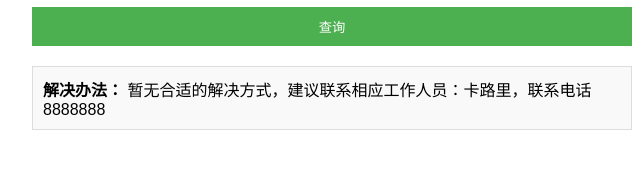
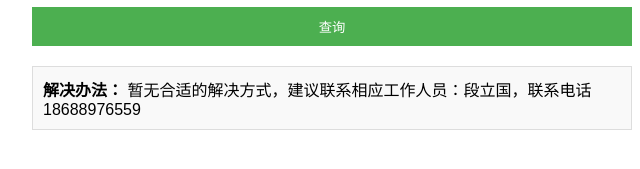
Before and after one commit to refreshmushroom/JYXF, a plain HTML site: page index.html in a window 1280 px wide. Both pictures are taken after a click on the button "查询". Shown: the part 141-310 px from the top of the page, 308-948 px from the left. Drawn offline with Linux system fonts and the light colour scheme.

Commit message:
Update index.html

```diff
--- a/index.html
+++ b/index.html
@@ -96,28 +96,28 @@
 { code: "58", cnName: "驱动口输入短路过流警告", enName: "Drive input shorted & overcurrent ,warning", solution: "1、检查主驱动输入口线束有无短路" },
 { code: "59", cnName: "驱动口输出异常掉电", enName: "Drive input/output overcurrent ,warning", solution: "1、检查主驱动输入口线束有无短路 2、锂电池车型连接充电机开钥匙操作车辆" },
 { code: "60", cnName: "CAN通信故障", enName: "CAN communication fault", solution: "1、请检查CAN线是否开路、断路、短路（控制器、仪表） 2、检查CAN上的电阻是否为60欧姆" },
-{ code: "61", cnName: "", enName: "", solution: "暂无合适的解决方式，建议联系相应工作人员：卡路里，联系电话8888888" },
-{ code: "62", cnName: "", enName: "", solution: "暂无合适的解决方式，建议联系相应工作人员：卡路里，联系电话8888888" },
-{ code: "63", cnName: "", enName: "", solution: "暂无合适的解决方式，建议联系相应工作人员：卡路里，联系电话8888888" },
-{ code: "64", cnName: "", enName: "", solution: "暂无合适的解决方式，建议联系相应工作人员：卡路里，联系电话8888888" },
-{ code: "65", cnName: "", enName: "", solution: "暂无合适的解决方式，建议联系相应工作人员：卡路里，联系电话8888888" },
-{ code: "66", cnName: "", enName: "", solution: "暂无合适的解决方式，建议联系相应工作人员：卡路里，联系电话8888888" },
-{ code: "67", cnName: "", enName: "", solution: "暂无合适的解决方式，建议联系相应工作人员：卡路里，联系电话8888888" },
-{ code: "68", cnName: "", enName: "", solution: "暂无合适的解决方式，建议联系相应工作人员：卡路里，联系电话8888888" },
-{ code: "69", cnName: "", enName: "", solution: "暂无合适的解决方式，建议联系相应工作人员：卡路里，联系电话8888888" },
-{ code: "74", cnName: "", enName: "", solution: "暂无合适的解决方式，建议联系相应工作人员：卡路里，联系电话8888888" },
+{ code: "61", cnName: "", enName: "", solution: "暂无合适的解决方式，建议联系相应工作人员：段立国，联系电话18688976559" },
+{ code: "62", cnName: "", enName: "", solution: "暂无合适的解决方式，建议联系相应工作人员：段立国，联系电话18688976559" },
+{ code: "63", cnName: "", enName: "", solution: "暂无合适的解决方式，建议联系相应工作人员：段立国，联系电话18688976559" },
+{ code: "64", cnName: "", enName: "", solution: "暂无合适的解决方式，建议联系相应工作人员：段立国，联系电话18688976559" },
+{ code: "65", cnName: "", enName: "", solution: "暂无合适的解决方式，建议联系相应工作人员：段立国，联系电话18688976559" },
+{ code: "66", cnName: "", enName: "", solution: "暂无合适的解决方式，建议联系相应工作人员：段立国，联系电话18688976559" },
+{ code: "67", cnName: "", enName: "", solution: "暂无合适的解决方式，建议联系相应工作人员：段立国，联系电话18688976559" },
+{ code: "68", cnName: "", enName: "", solution: "暂无合适的解决方式，建议联系相应工作人员：段立国，联系电话18688976559" },
+{ code: "69", cnName: "", enName: "", solution: "暂无合适的解决方式，建议联系相应工作人员：段立国，联系电话18688976559" },
+{ code: "74", cnName: "", enName: "", solution: "暂无合适的解决方式，建议联系相应工作人员：段立国，联系电话18688976559" },
 { code: "75", cnName: "EEPREOM恢复故障", enName: "Eeprom recovery failure", solution: "1、重启钥匙开关" },
-{ code: "76", cnName: "", enName: "", solution: "暂无合适的解决方式，建议联系相应工作人员：卡路里，联系电话8888888" },
+{ code: "76", cnName: "", enName: "", solution: "暂无合适的解决方式，建议联系相应工作人员：段立国，联系电话18688976559" },
 { code: "77", cnName: "控制器看门狗故障", enName: "Watchdog failure", solution: "1、重启钥匙开关" },
 { code: "78", cnName: "控制器逻辑卡故障", enName: "Logic failure", solution: "1、重启钥匙开关" },
-{ code: "79", cnName: "", enName: "", solution: "暂无合适的解决方式，建议联系相应工作人员：卡路里，联系电话8888888" },
-{ code: "80", cnName: "", enName: "", solution: "暂无合适的解决方式，建议联系相应工作人员：卡路里，联系电话8888888" },
+{ code: "79", cnName: "", enName: "", solution: "暂无合适的解决方式，建议联系相应工作人员：段立国，联系电话18688976559" },
+{ code: "80", cnName: "", enName: "", solution: "暂无合适的解决方式，建议联系相应工作人员：段立国，联系电话18688976559" },
 { code: "81", cnName: "控制器内部电源故障", enName: "Internal power failure", solution: "1、重启钥匙开关" },
-{ code: "82", cnName: "", enName: "", solution: "暂无合适的解决方式，建议联系相应工作人员：卡路里，联系电话8888888" },
-{ code: "83", cnName: "", enName: "", solution: "暂无合适的解决方式，建议联系相应工作人员：卡路里，联系电话8888888" },
-{ code: "84", cnName: "", enName: "", solution: "暂无合适的解决方式，建议联系相应工作人员：卡路里，联系电话8888888" },
-{ code: "86", cnName: "", enName: "", solution: "暂无合适的解决方式，建议联系相应工作人员：卡路里，联系电话8888888" },
-{ code: "87", cnName: "", enName: "", solution: "暂无合适的解决方式，建议联系相应工作人员：卡路里，联系电话8888888" },
+{ code: "82", cnName: "", enName: "", solution: "暂无合适的解决方式，建议联系相应工作人员：段立国，联系电话18688976559" },
+{ code: "83", cnName: "", enName: "", solution: "暂无合适的解决方式，建议联系相应工作人员：段立国，联系电话18688976559" },
+{ code: "84", cnName: "", enName: "", solution: "暂无合适的解决方式，建议联系相应工作人员：段立国，联系电话18688976559" },
+{ code: "86", cnName: "", enName: "", solution: "暂无合适的解决方式，建议联系相应工作人员：段立国，联系电话18688976559" },
+{ code: "87", cnName: "", enName: "", solution: "暂无合适的解决方式，建议联系相应工作人员：段立国，联系电话18688976559" },
 { code: "88", cnName: "电机编码器开路", enName: "Motor encoder open", solution: "1、检查电机编码器线束是否开路 2、电机编码器故障" },
 { code: "89", cnName: "电机编码器短路", enName: "Motor encoder short", solution: "1、检查电机编码器线束是否短路 2、电机编码器故障" },
 { code: "90", cnName: "控制器12V电压过高", enName: "12V voltage higher", solution: "1、检查电机编码器和温度传感器线束 2、电机编码器故障 3、电机温度传感器故障" },
@@ -140,37 +140,37 @@
 { code: "108", cnName: "牵引限能", enName: "Traction drive limit", solution: "1、电池电量低，车辆限速" },
 { code: "109", cnName: "油泵限能", enName: "Pump drive limit", solution: "1、电池电量低，油泵限速" },
 { code: "110", cnName: "电池电量过低", enName: "Battery SOC Low", solution: "1、电池电量低，切断起升" },
-{ code: "111", cnName: "BMS电池电压过高", enName: "BMS high voltage failure", solution: "暂无合适的解决方式，建议联系相应工作人员：卡路里，联系电话8888888" },
-{ code: "112", cnName: "BMS电池充电过流", enName: "BMS high charge current failure", solution: "暂无合适的解决方式，建议联系相应工作人员：卡路里，联系电话8888888" },
-{ code: "113", cnName: "BMS电池充电保护中", enName: "BMS in charge current mode", solution: "暂无合适的解决方式，建议联系相应工作人员：卡路里，联系电话8888888" },
-{ code: "114", cnName: "BMS温度过低", enName: "BMS low temperature failure", solution: "暂无合适的解决方式，建议联系相应工作人员：卡路里，联系电话8888888" },
-{ code: "115", cnName: "BMS电池温度高", enName: "BMS high temperature failure", solution: "暂无合适的解决方式，建议联系相应工作人员：卡路里，联系电话8888888" },
-{ code: "116", cnName: "BMS通信中断", enName: "BMS CAN failure", solution: "暂无合适的解决方式，建议联系相应工作人员：卡路里，联系电话8888888" },
-{ code: "117", cnName: "BMS绝缘低", enName: "BMS ISO failure", solution: "暂无合适的解决方式，建议联系相应工作人员：卡路里，联系电话8888888" },
-{ code: "118", cnName: "从MCU看门狗故障", enName: "Slave watchdog failure", solution: "暂无合适的解决方式，建议联系相应工作人员：卡路里，联系电话8888888" },
-{ code: "119", cnName: "CAN过压", enName: "CAN line voltage high", solution: "暂无合适的解决方式，建议联系相应工作人员：卡路里，联系电话8888888" },
-{ code: "120", cnName: "BMS单体过压", enName: "BMS cell high voltage failure", solution: "暂无合适的解决方式，建议联系相应工作人员：卡路里，联系电话8888888" },
-{ code: "121", cnName: "BMS单体欠压", enName: "BMS cell low voltage failure", solution: "暂无合适的解决方式，建议联系相应工作人员：卡路里，联系电话8888888" },
-{ code: "122", cnName: "BMS单体压差过大", enName: "BMS cell delta high voltage failure", solution: "暂无合适的解决方式，建议联系相应工作人员：卡路里，联系电话8888888" },
-{ code: "123", cnName: "BMS单体温差过大", enName: "BMS cell delta high temperature failure", solution: "暂无合适的解决方式，建议联系相应工作人员：卡路里，联系电话8888888" },
-{ code: "124", cnName: "BMS电池电压过低", enName: "BMS low voltage failure", solution: "暂无合适的解决方式，建议联系相应工作人员：卡路里，联系电话8888888" },
-{ code: "125", cnName: "BMS高压互锁故障", enName: "BMS high Logic failure", solution: "暂无合适的解决方式，建议联系相应工作人员：卡路里，联系电话8888888" },
-{ code: "126", cnName: "BMS内部通信故障", enName: "BMS internal CAN failure", solution: "暂无合适的解决方式，建议联系相应工作人员：卡路里，联系电话8888888" },
-{ code: "127", cnName: "BMS放电电流过大", enName: "BMS high discharge current failure", solution: "暂无合适的解决方式，建议联系相应工作人员：卡路里，联系电话8888888" },
-{ code: "128", cnName: "BMS一级故障", enName: "BMS level 1 failure", solution: "暂无合适的解决方式，建议联系相应工作人员：卡路里，联系电话8888888" },
-{ code: "129", cnName: "BMS二级故障", enName: "BMS level 2 failure", solution: "暂无合适的解决方式，建议联系相应工作人员：卡路里，联系电话8888888" },
-{ code: "130", cnName: "BMS温度保护", enName: "BMS temperature failure", solution: "暂无合适的解决方式，建议联系相应工作人员：卡路里，联系电话8888888" },
-{ code: "131", cnName: "BMS限流保护", enName: "BMS indicates Limit Current alarm warning", solution: "暂无合适的解决方式，建议联系相应工作人员：卡路里，联系电话8888888" },
-{ code: "132", cnName: "BMS断流保护", enName: "BMS indicates cutoff Current warning", solution: "暂无合适的解决方式，建议联系相应工作人员：卡路里，联系电话8888888" },
-{ code: "133", cnName: "BMS电流告警", enName: "BMS Current Warning", solution: "暂无合适的解决方式，建议联系相应工作人员：卡路里，联系电话8888888" },
-{ code: "134", cnName: "BMS故障", enName: "BMS failure", solution: "暂无合适的解决方式，建议联系相应工作人员：卡路里，联系电话8888888" },
-{ code: "135", cnName: "BMS电压告警", enName: "BMS voltage protection", solution: "暂无合适的解决方式，建议联系相应工作人员：卡路里，联系电话8888888" },
-{ code: "136", cnName: "BMS低压电源故障", enName: "BMS power supply failure", solution: "暂无合适的解决方式，建议联系相应工作人员：卡路里，联系电话8888888" },
-{ code: "137", cnName: "BMS电流采集排线脱落", enName: "BMS current sampled opened", solution: "暂无合适的解决方式，建议联系相应工作人员：卡路里，联系电话8888888" },
-{ code: "138", cnName: "BMS温度排线脱落", enName: "BMS temperature sampled opened", solution: "暂无合适的解决方式，建议联系相应工作人员：卡路里，联系电话8888888" },
-{ code: "139", cnName: "BMS电压排线脱落", enName: "BMS voltage sampled opened", solution: "暂无合适的解决方式，建议联系相应工作人员：卡路里，联系电话8888888" },
-{ code: "140", cnName: "BMS火警故障", enName: "BMS Fire failure", solution: "暂无合适的解决方式，建议联系相应工作人员：卡路里，联系电话8888888" },
-{ code: "141", cnName: "BMS放电温差", enName: "BMS discharge temperature failure", solution: "暂无合适的解决方式，建议联系相应工作人员：卡路里，联系电话8888888" },
+{ code: "111", cnName: "BMS电池电压过高", enName: "BMS high voltage failure", solution: "暂无合适的解决方式，建议联系相应工作人员：段立国，联系电话18688976559" },
+{ code: "112", cnName: "BMS电池充电过流", enName: "BMS high charge current failure", solution: "暂无合适的解决方式，建议联系相应工作人员：段立国，联系电话18688976559" },
+{ code: "113", cnName: "BMS电池充电保护中", enName: "BMS in charge current mode", solution: "暂无合适的解决方式，建议联系相应工作人员：段立国，联系电话18688976559" },
+{ code: "114", cnName: "BMS温度过低", enName: "BMS low temperature failure", solution: "暂无合适的解决方式，建议联系相应工作人员：段立国，联系电话18688976559" },
+{ code: "115", cnName: "BMS电池温度高", enName: "BMS high temperature failure", solution: "暂无合适的解决方式，建议联系相应工作人员：段立国，联系电话18688976559" },
+{ code: "116", cnName: "BMS通信中断", enName: "BMS CAN failure", solution: "暂无合适的解决方式，建议联系相应工作人员：段立国，联系电话18688976559" },
+{ code: "117", cnName: "BMS绝缘低", enName: "BMS ISO failure", solution: "暂无合适的解决方式，建议联系相应工作人员：段立国，联系电话18688976559" },
+{ code: "118", cnName: "从MCU看门狗故障", enName: "Slave watchdog failure", solution: "暂无合适的解决方式，建议联系相应工作人员：段立国，联系电话18688976559" },
+{ code: "119", cnName: "CAN过压", enName: "CAN line voltage high", solution: "暂无合适的解决方式，建议联系相应工作人员：段立国，联系电话18688976559" },
+{ code: "120", cnName: "BMS单体过压", enName: "BMS cell high voltage failure", solution: "暂无合适的解决方式，建议联系相应工作人员：段立国，联系电话18688976559" },
+{ code: "121", cnName: "BMS单体欠压", enName: "BMS cell low voltage failure", solution: "暂无合适的解决方式，建议联系相应工作人员：段立国，联系电话18688976559" },
+{ code: "122", cnName: "BMS单体压差过大", enName: "BMS cell delta high voltage failure", solution: "暂无合适的解决方式，建议联系相应工作人员：段立国，联系电话18688976559" },
+{ code: "123", cnName: "BMS单体温差过大", enName: "BMS cell delta high temperature failure", solution: "暂无合适的解决方式，建议联系相应工作人员：段立国，联系电话18688976559" },
+{ code: "124", cnName: "BMS电池电压过低", enName: "BMS low voltage failure", solution: "暂无合适的解决方式，建议联系相应工作人员：段立国，联系电话18688976559" },
+{ code: "125", cnName: "BMS高压互锁故障", enName: "BMS high Logic failure", solution: "暂无合适的解决方式，建议联系相应工作人员：段立国，联系电话18688976559" },
+{ code: "126", cnName: "BMS内部通信故障", enName: "BMS internal CAN failure", solution: "暂无合适的解决方式，建议联系相应工作人员：段立国，联系电话18688976559" },
+{ code: "127", cnName: "BMS放电电流过大", enName: "BMS high discharge current failure", solution: "暂无合适的解决方式，建议联系相应工作人员：段立国，联系电话18688976559" },
+{ code: "128", cnName: "BMS一级故障", enName: "BMS level 1 failure", solution: "暂无合适的解决方式，建议联系相应工作人员：段立国，联系电话18688976559" },
+{ code: "129", cnName: "BMS二级故障", enName: "BMS level 2 failure", solution: "暂无合适的解决方式，建议联系相应工作人员：段立国，联系电话18688976559" },
+{ code: "130", cnName: "BMS温度保护", enName: "BMS temperature failure", solution: "暂无合适的解决方式，建议联系相应工作人员：段立国，联系电话18688976559" },
+{ code: "131", cnName: "BMS限流保护", enName: "BMS indicates Limit Current alarm warning", solution: "暂无合适的解决方式，建议联系相应工作人员：段立国，联系电话18688976559" },
+{ code: "132", cnName: "BMS断流保护", enName: "BMS indicates cutoff Current warning", solution: "暂无合适的解决方式，建议联系相应工作人员：段立国，联系电话18688976559" },
+{ code: "133", cnName: "BMS电流告警", enName: "BMS Current Warning", solution: "暂无合适的解决方式，建议联系相应工作人员：段立国，联系电话18688976559" },
+{ code: "134", cnName: "BMS故障", enName: "BMS failure", solution: "暂无合适的解决方式，建议联系相应工作人员：段立国，联系电话18688976559" },
+{ code: "135", cnName: "BMS电压告警", enName: "BMS voltage protection", solution: "暂无合适的解决方式，建议联系相应工作人员：段立国，联系电话18688976559" },
+{ code: "136", cnName: "BMS低压电源故障", enName: "BMS power supply failure", solution: "暂无合适的解决方式，建议联系相应工作人员：段立国，联系电话18688976559" },
+{ code: "137", cnName: "BMS电流采集排线脱落", enName: "BMS current sampled opened", solution: "暂无合适的解决方式，建议联系相应工作人员：段立国，联系电话18688976559" },
+{ code: "138", cnName: "BMS温度排线脱落", enName: "BMS temperature sampled opened", solution: "暂无合适的解决方式，建议联系相应工作人员：段立国，联系电话18688976559" },
+{ code: "139", cnName: "BMS电压排线脱落", enName: "BMS voltage sampled opened", solution: "暂无合适的解决方式，建议联系相应工作人员：段立国，联系电话18688976559" },
+{ code: "140", cnName: "BMS火警故障", enName: "BMS Fire failure", solution: "暂无合适的解决方式，建议联系相应工作人员：段立国，联系电话18688976559" },
+{ code: "141", cnName: "BMS放电温差", enName: "BMS discharge temperature failure", solution: "暂无合适的解决方式，建议联系相应工作人员：段立国，联系电话18688976559" },
             { code: "142", cnName: "电机堵转保护", enName: "Motor Blocked Protection", solution: "1、重启钥匙开关 2、踩一下制动踏板解锁" }
         ];
 
@@ -188,9 +188,10 @@
             }
 
             if (!found) {
-                resultDiv.innerHTML = `<strong>暂无合适的解决方式，建议联系相应工作人员：</strong> 卡路里，联系电话8888888`;
+                resultDiv.innerHTML = `<strong>暂无合适的解决方式，建议联系相应工作人员：</strong> 段立国，联系电话18688976559`;
             }
         }
     </script>
 </body>
+
 </html>
```
